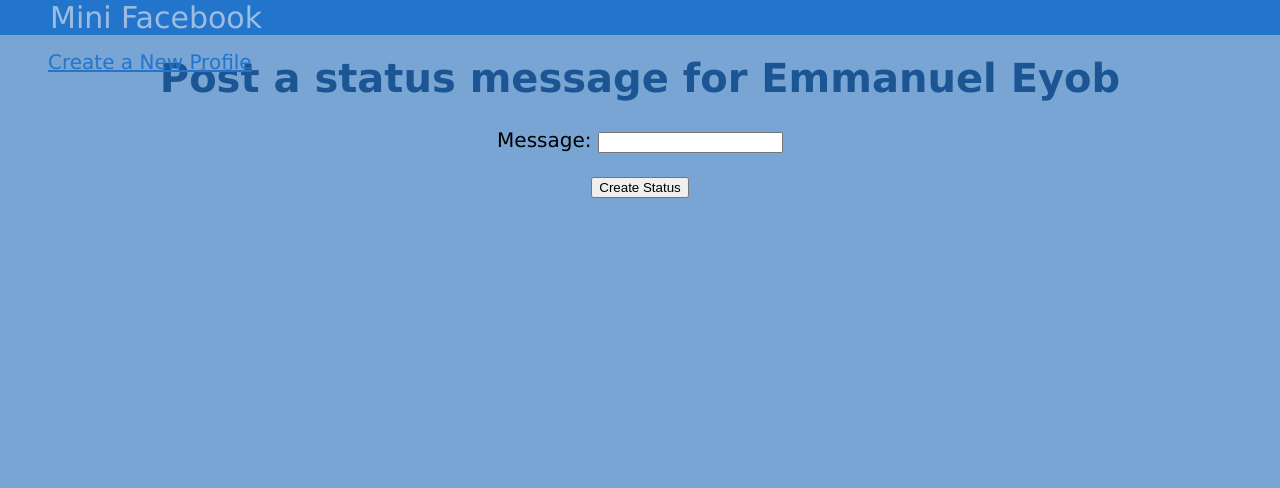
After one commit to Emanzman/cs412, a Django app: page /mini_fb/profile/1/create_status in a window 1280 px wide. The commit adds this page. Shown: the top 488 px of the page. Run offline with Django 5.2, Linux system fonts and the light colour scheme; data comes from the database, SQL or seed files in the repository; both versions use the stored data as it was after the commit.

Commit message:
Created status form with functionality, made modifications to styles and minor changes to html files

```diff
--- a/mini_fb/forms.py
+++ b/mini_fb/forms.py
@@ -1,7 +1,9 @@
 from django import forms
 from .models import Profile, StatusMessage
 
+
 class CreateProfileForm(forms.ModelForm):
+# Form leting users create a profile and fields of form are specifiied.
 
   first_name = forms.CharField(label="First Name", required=True)
   last_name = forms.CharField(label="Last Name", required=True)
@@ -9,6 +11,17 @@ class CreateProfileForm(forms.ModelForm):
   email= forms.EmailField(label="Email", required=True)
   profile_image_url = forms.URLField(label="Profile Image URL", required=True)
 
+
   class Meta:
+    # States which model this form is connected to and includes relevant fields.
     model = Profile
     fields = ['first_name', 'last_name', 'city', 'email', 'profile_image_url']
+
+class CreateStatusMessageForm(forms.ModelForm):
+# Form that lets userse create a status message and message form field is specified.
+  message = forms.CharField(label= "Message", required=True)
+
+  class Meta:
+  # States which model this form is connected to and includes relevant fields.
+    model = StatusMessage
+    fields = ['message']
--- a/mini_fb/models.py
+++ b/mini_fb/models.py
@@ -4,25 +4,31 @@ from django.urls import reverse
 
 # Create your models here.
 
-# Creates a profile model that gives details of the user's profile information
 class Profile(models.Model):
+  # Creates a profile model that gives details of the user's profile information.
+
   first_name = models.CharField(blank=False)
   last_name = models.CharField(blank=False)
   city = models.CharField(blank=False)
   email= models.EmailField(blank=False)
   profile_image_url = models.URLField(blank=False)
 
+
   def get_status_messages(self):
+    # Returns all the status messages from the specific profile in order from newest to oldest.
     return StatusMessage.objects.filter(profile=self).order_by('-timestamp')
 
   def get_absolute_url(self):
+    # Calls reverse and returns a URL for the specific profile.
     return reverse("show_profile", kwargs={"pk": self.pk})
 
 
 class StatusMessage(models.Model):
+  # Creates a status model that represents a status that is from a specifc user profile.
   timestamp = models.DateTimeField(default=timezone.now)
   message = models.TextField()
-  profile = models.ForeignKey(Profile, on_delete=models.CASCADE)
+  profile = models.ForeignKey(Profile, on_delete=models.CASCADE) # Deletes if profile deleted.
 
   def __str__(self):
+    # Returns a string that displays the status message along with the datae and time.
     return f"{self.message} {self.timestamp.strftime('%B %d %Y, %I:%M %p')}."
--- a/mini_fb/templates/mini_fb/base.html
+++ b/mini_fb/templates/mini_fb/base.html
@@ -13,8 +13,7 @@
     Mini Facebook
   </header>
   <main>
-    <a href="{% url 'create_profile' %}">Create a New Profile</a>
-
+    <a href="{% url 'create_profile' %}" class="create-profile-link">Create a New Profile</a>
     {% block content %}
     {% endblock %}
   </main>
--- a/mini_fb/templates/mini_fb/create_profile_form.html
+++ b/mini_fb/templates/mini_fb/create_profile_form.html
@@ -1,13 +1,13 @@
 {% extends 'mini_fb/base.html' %}
 
+<!-- Web page that lets users enter a form to create their own profile-->
 {% block content %}
 <a href="{% url 'show_all_profiles' %}" class="all-profiles-link">All Profiles</a>
 
 <h1>Create Your New Profile</h1>
-<form method="POST">
+<form method="POST" class="profile-form">
   {% csrf_token %}
-  {{ form }}
+  {{ form.as_p }}
   <button type="submit">Create Profile</button>
 </form>
-
 {% endblock %}
--- /dev/null
+++ b/mini_fb/templates/mini_fb/create_status_form.html
@@ -0,0 +1,10 @@
+{% extends 'mini_fb/base.html' %}
+<!-- Form that lets user create a status for their profile-->
+{% block content %}
+<h1>Post a status message for {{ profile.first_name }} {{ profile.last_name }} </h1>
+<form method="POST" action="{% url 'create_status' profile.pk %}" class="status-form">
+  {% csrf_token %}
+  {{ form.as_p }}
+  <button type="submit">Create Status</button>
+</form>
+{% endblock %}
--- a/mini_fb/urls.py
+++ b/mini_fb/urls.py
@@ -1,9 +1,10 @@
 from django.urls import path
-from .views import ShowAllProfilesView, ShowProfilePageView, CreateProfileView
+from .views import ShowAllProfilesView, ShowProfilePageView, CreateProfileView, CreateStatusMessageView
 
 urlpatterns = [
   path('', ShowAllProfilesView.as_view(), name='show_all_profiles'),
   path('profile/<int:pk>/', ShowProfilePageView.as_view(), name='show_profile'),
   path('create_profile/', CreateProfileView.as_view(), name='create_profile'),
+  path('profile/<int:pk>/create_status', CreateStatusMessageView.as_view(), name='create_status'),
 
 ]
--- a/mini_fb/views.py
+++ b/mini_fb/views.py
@@ -2,24 +2,56 @@ from django.shortcuts import render
 from django.views.generic import ListView
 from django.views.generic.detail import DetailView
 from django.views.generic.edit import CreateView
-from .forms import CreateProfileForm
-from .models import Profile
+from .forms import CreateProfileForm, CreateStatusMessageForm
+from .models import Profile, StatusMessage
+from django.urls import reverse
+
 
 # Create your views here.
 
+class ShowAllProfilesView(ListView):
 # View to display a list of all the user profiles
-class ShowAllProfilesView(ListView):
+
   model = Profile
   template_name = 'mini_fb/show_all_profiles.html'
   context_object_name = 'profiles'
 
+class ShowProfilePageView(DetailView):
 # View to display a single user profile
-class ShowProfilePageView(DetailView):
   model = Profile
   template_name = 'mini_fb/show_profile.html'
   context_object_name = 'profile'
 
+
 class CreateProfileView(CreateView):
+# View to create a new profile with a form
   model = Profile
   template_name="mini_fb/create_profile_form.html"
   form_class = CreateProfileForm
+
+class CreateStatusMessageView(CreateView):
+  # View to create a new status message with a form that is linked to a specifc profile.
+  model = StatusMessage
+  template_name="mini_fb/create_status_form.html"
+  form_class = CreateStatusMessageForm
+
+
+  def get_context_data(self):
+    # Adds the profile object to the context dictionary and returns context for use in the template
+    context = super().get_context_data() # Calls superclass method and gets context dicitonary.
+    pk = self.kwargs['pk'] # Gets primary key from the url
+    profile = Profile.objects.get(pk=pk) # Gets profile object using the primary key.
+    context['profile'] = profile # Adds a profile to context dictionary
+    return context
+
+  def form_valid(self, form):
+      # Associates the status message to the specific user profile
+      pk = self.kwargs['pk'] # Gets primary key from the url
+      profile = Profile.objects.get(pk=pk) # Gets profile object using the primary key.
+      form.instance.profile = profile # Associates the profile to the status message.
+      return super().form_valid(form) # Calls superclass method and submits the form if valid.
+
+  def get_success_url(self):
+      # Returns a url that page gets redirected to after creating a new status
+      pk = self.kwargs['pk']
+      return reverse('show_profile', kwargs={'pk':pk})
--- a/static/styles3.css
+++ b/static/styles3.css
@@ -22,7 +22,9 @@ header {
   font-size: 30px;
 }
 
-main {}
+main {
+  padding-bottom: 50px;
+}
 
 footer {
   background-color: rgb(226, 224, 224);
@@ -32,6 +34,8 @@ footer {
   width: 100%;
   padding-left: 30px;
 }
+
+/* Table for the display of profile content */
 
 table {
   margin: 0 auto;
@@ -47,6 +51,8 @@ td {
 
 }
 
+/* General styling for all links */
+
 a {
   color: rgb(35, 117, 204);
   display: block;
@@ -54,23 +60,57 @@ a {
   padding: 20px;
 }
 
+/* Image displaying on all profiles */
+
 .smaller-image {
   width: 200px;
 
 }
 
+/* Image displaying on specific profile page */
+
 .larger-image {
   width: 400px;
 }
 
-.single-profile {
-  border: 4px solid rgb(32, 102, 177);
-  border-radius: 25px;
-
-}
+/* Link directing to all profiles page */
 
 .all-profiles-link {
   text-align: left;
   display: inline-block;
-  margin-top: 20px;
+  margin-top: 40px;
 }
+
+/* Form to create a profile */
+
+.profile-form {
+  text-align: center;
+}
+
+/* Form to create a status */
+
+.status-form {
+  text-align: center;
+}
+
+/* Display of all the status messages */
+
+.status-display {
+  text-align: center;
+  color: rgb(35, 117, 204);
+}
+
+/* Content portion on the specific profile page */
+.full-profile-content {
+  border: 4px solid rgb(32, 102, 177);
+  border-radius: 25px;
+}
+
+
+/* Link to create a profile */
+.create-profile-link {
+  margin-top: 30px;
+  position: absolute;
+  top: 0;
+  left: 1;
+}
```
Also changed, not shown: mini_fb/templates/mini_fb/show_profile.html (+9 -1 lines), db.sqlite3.
